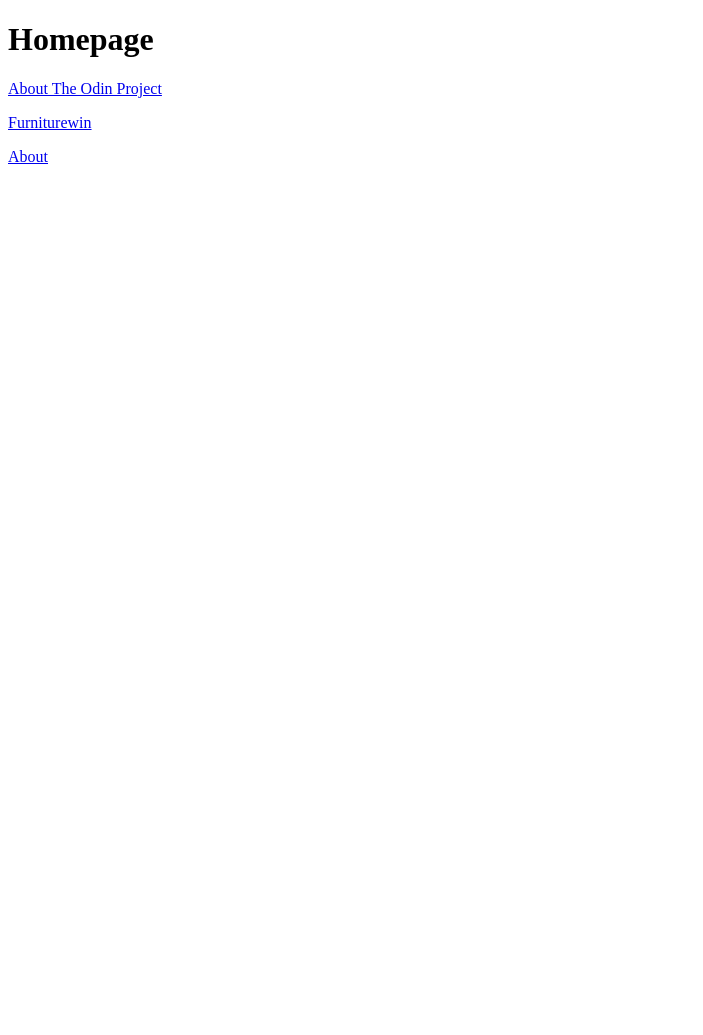
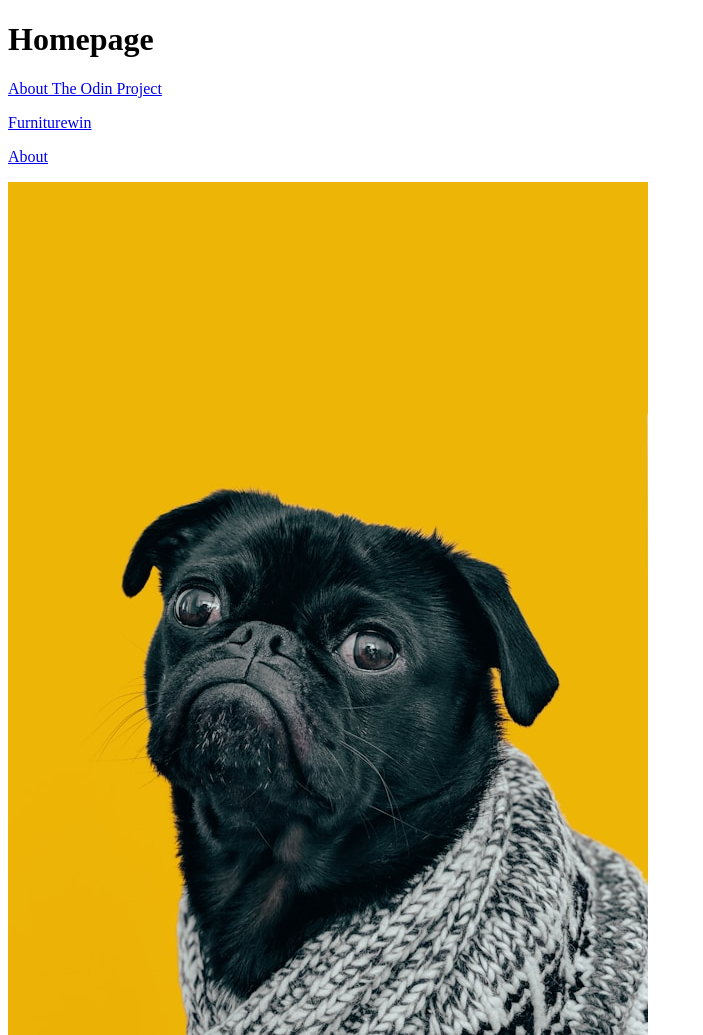
Before and after one commit to Arthurmystic/odin-links-and-images, a plain HTML site: page index.html in a window 1280 px wide. Shown: the whole page, without its empty margins (0-703 px from the left). Before the commit the page ends 800 px from the top, so only its background shows below. Drawn offline with Linux system fonts and the light colour scheme.

Commit message:
Added image in the index.html file

```diff
--- a/index.html
+++ b/index.html
@@ -15,5 +15,7 @@
     <!-- Below is a relative link (same website) -->
     <a href="./pages/about.html" target="_blank" rel="noopener noreferrer">About</a>
 
+    <p><img src="./images/dog.jpg"></p>
+
 </body>
 </html>
```
Also changed, not shown: images/dog.jpg (added).
